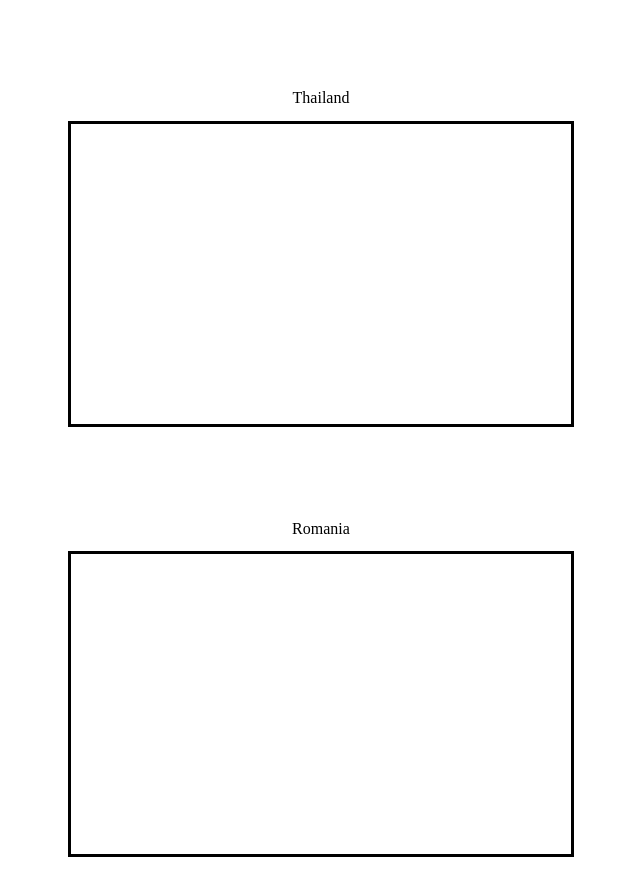
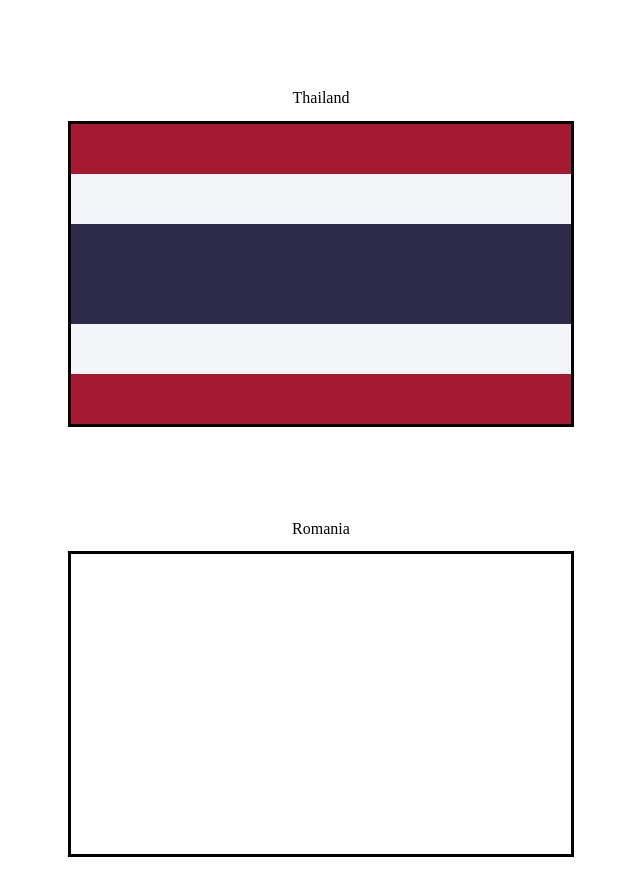
Before and after one commit to armyf35/hw2, a plain HTML site: page index.html in a window 1280 px wide. Shown: the part 940-1836 px from the top of the page, without its empty margins (319-959 px from the left). Drawn offline with Linux system fonts and the light colour scheme.

Commit message:
Fixed flag of thailand

```diff
--- a/styles.css
+++ b/styles.css
@@ -103,15 +103,18 @@ h2 {
 /* BEGIN QUESTION 2 */
 
 .thailand-red {
-  /* TODO */
+  height: calc(100% / 6);
+  background-color: #A51931;
 }
 
 .thailand-white {
-  /* TODO */
+  height: calc(100% / 6);
+  background-color: #F4F5F8;
 }
 
 .thailand-blue {
-  /* TODO */
+  height: calc(100% / 3);
+  background-color: #2D2A4A;
 }
 
 /* END QUESTION 2 */
```
